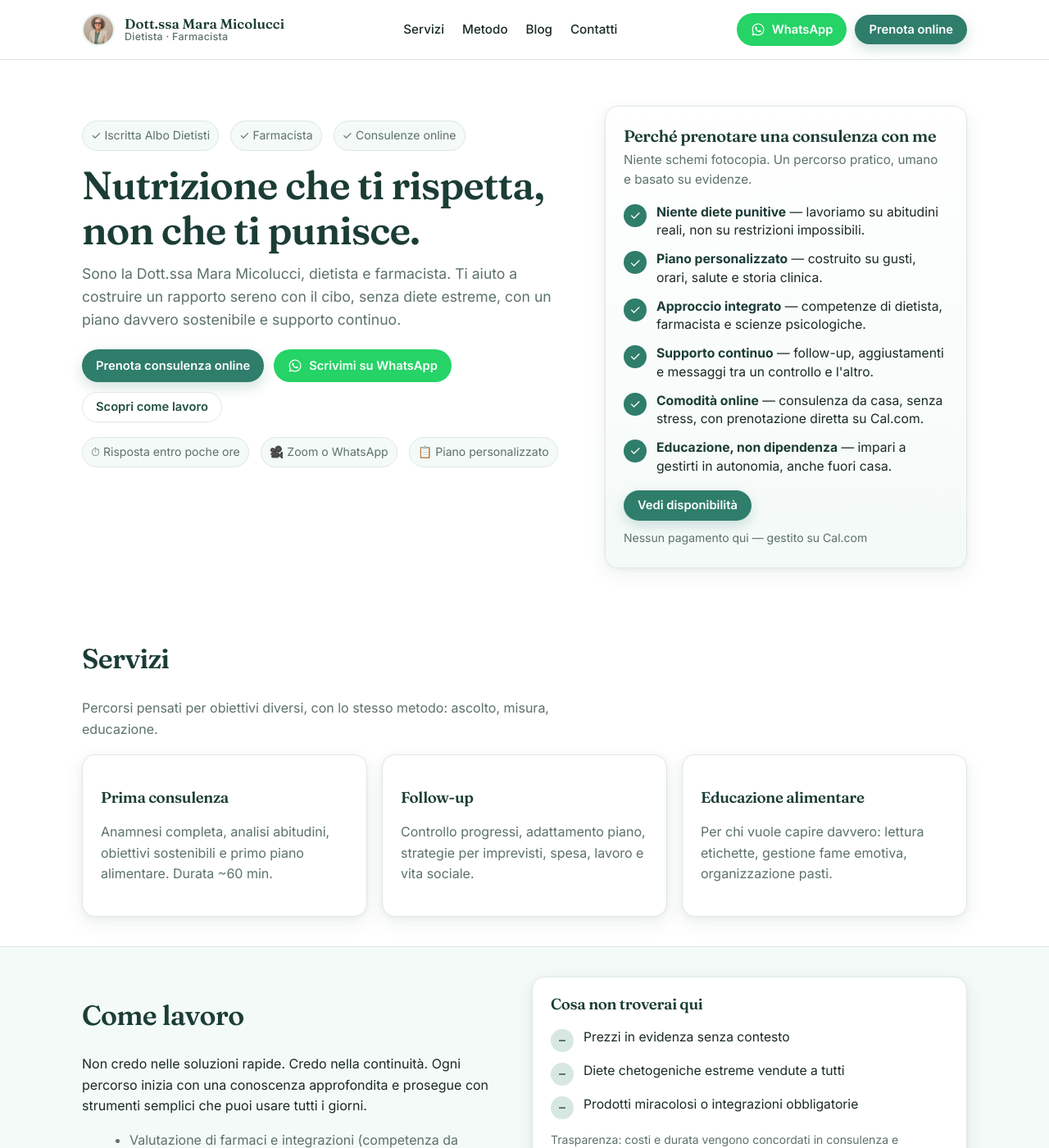
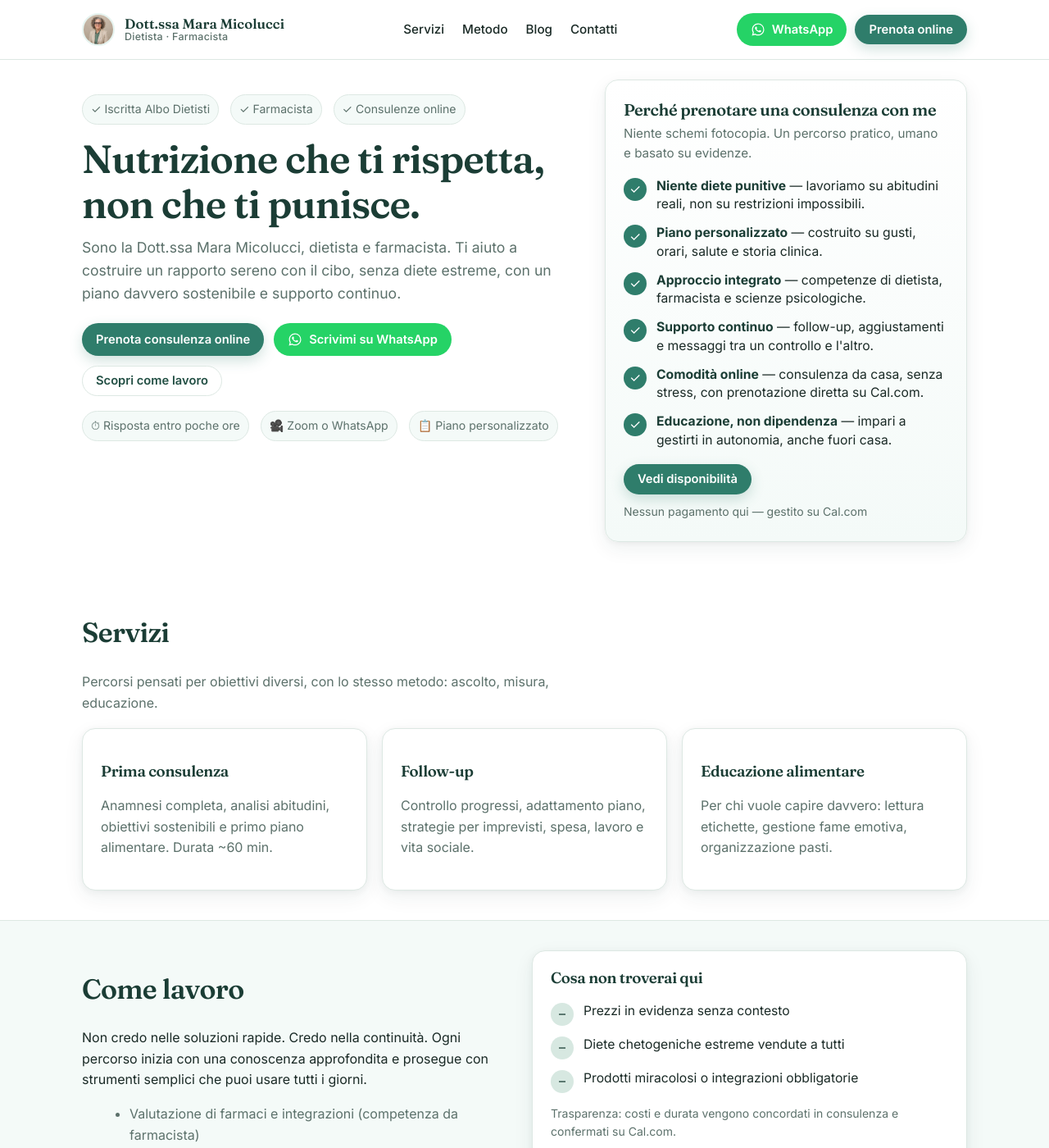
Before and after one commit to curlybracketshq/dietista.it, a Jekyll site: the page built from index.html, in a window 1280 px wide and 1400 px high. Shown: the whole window at 82% size. Built offline with Jekyll 4.4.1, drawn with Linux system fonts in a browser that asks for light colours.

Commit message:
Update main.css

```diff
--- a/assets/css/main.css
+++ b/assets/css/main.css
@@ -86,7 +86,7 @@ h2{font-size:clamp(1.5rem,3vw,2.1rem)}
 .btn-ghost:hover{background:var(--green-100)}
 
 /* Hero */
-.hero{padding:56px 0 28px}
+.hero{padding:24px 0 28px}
 .hero-grid{display:grid;grid-template-columns:1.15fr .85fr;gap:40px;align-items:start}
 .hero h1{margin:0 0 12px}
 .hero-sub{font-size:1.1rem;color:var(--muted);margin:0 0 22px;max-width:52ch}
```
